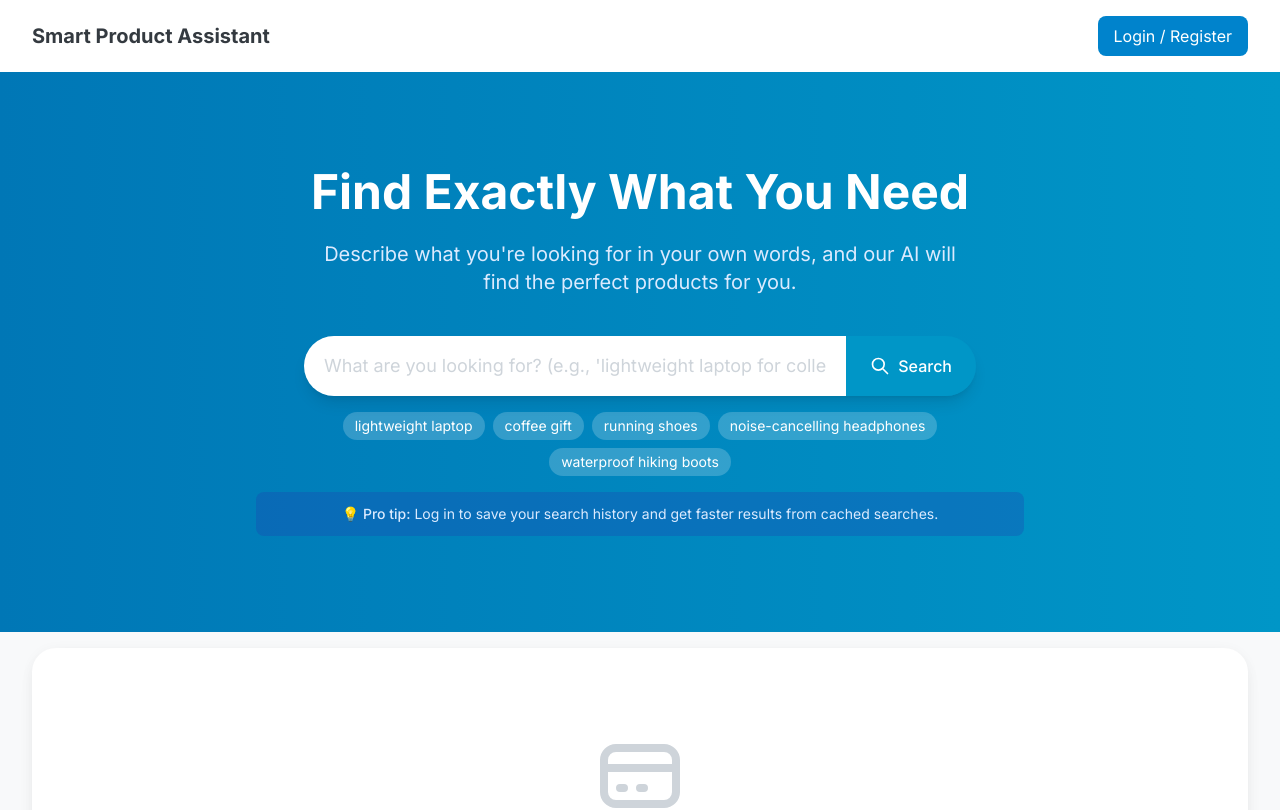
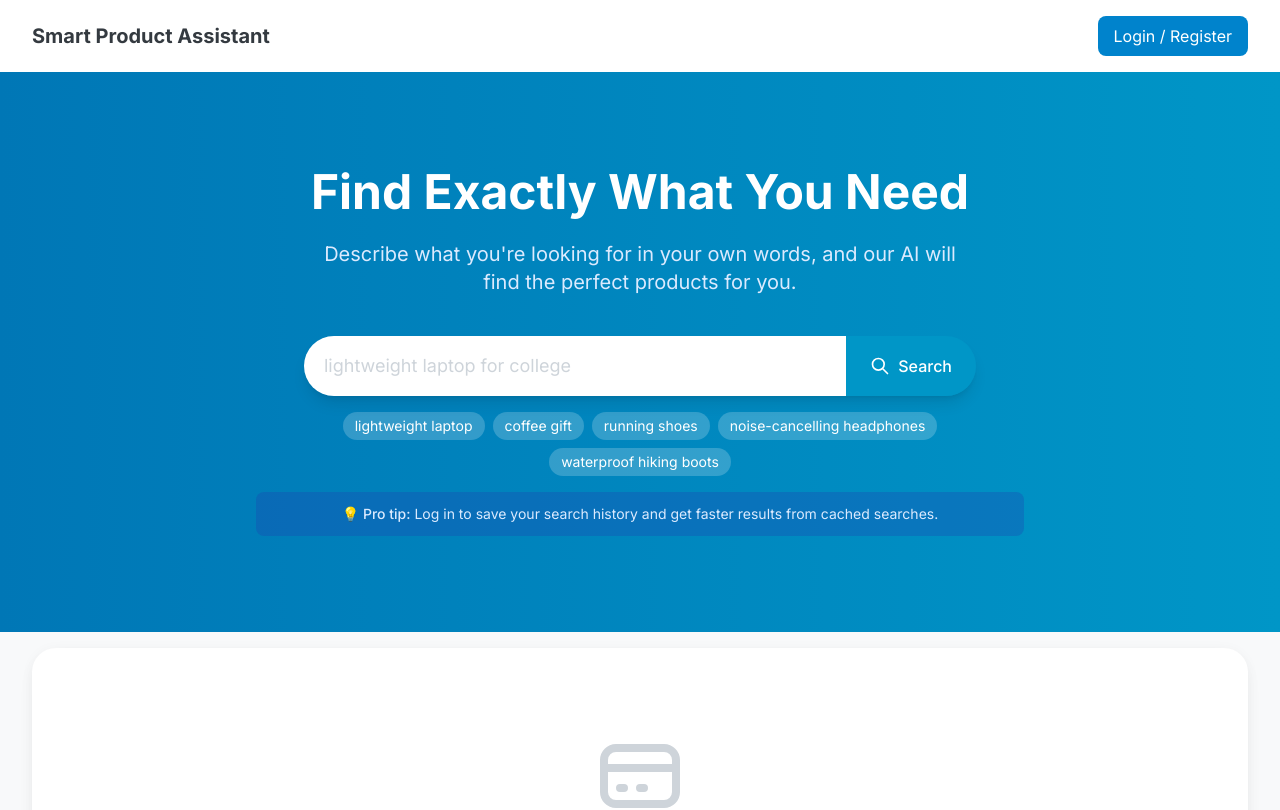
Before and after one commit to shivamgit0302/smart-product-assistant, a React (Create React App) app in the folder client/: page / in a window 1280 px wide. Shown: the top 810 px of the page. Built offline with nearby package versions, Linux system fonts and the light colour scheme; a web font is replaced by a local one.

Commit message:
Added character limit in the user query

```diff
--- a/client/src/components/SearchBar.jsx
+++ b/client/src/components/SearchBar.jsx
@@ -5,6 +5,7 @@ import { useState, useEffect, useRef } from "react";
 function SearchBar({ onSearch }) {
   const [query, setQuery] = useState("");
   const inputRef = useRef(null);
+  const MAX_QUERY_LENGTH = 150; // Set maximum query length to 150 characters
 
   // Focus the search input on component mount
   useEffect(() => {
@@ -13,31 +14,43 @@ function SearchBar({ onSearch }) {
     }
   }, []);
 
+  const handleQueryChange = (e) => {
+    const newQuery = e.target.value;
+    // Only update if the query is within the character limit
+    if (newQuery.length <= MAX_QUERY_LENGTH) {
+      setQuery(newQuery);
+    }
+  };
+
   const handleSubmit = (e) => {
     e.preventDefault();
-    if (query.trim()) {
+    if (query.trim() && query.length <= MAX_QUERY_LENGTH) {
       onSearch(query);
     }
   };
 
+  // Calculate remaining characters
+  const remainingChars = MAX_QUERY_LENGTH - query.length;
+  const isNearLimit = remainingChars <= 20;
+
   return (
     <div className="w-full max-w-2xl mx-auto">
-      <form
-        className="relative flex rounded-full overflow-hidden shadow-lg"
-        onSubmit={handleSubmit}
-      >
+      <form onSubmit={handleSubmit}>
+        <div className="relative flex rounded-full overflow-hidden shadow-lg">
           <input
             ref={inputRef}
             type="text"
-          placeholder="What are you looking for? (e.g., 'lightweight laptop for college')"
+            placeholder="lightweight laptop for college"
             value={query}
-          onChange={(e) => setQuery(e.target.value)}
+            onChange={handleQueryChange}
             className="flex-1 px-5 py-4 text-gray-700 bg-white border-none focus:outline-none text-lg"
             aria-label="Search products"
+            maxLength={MAX_QUERY_LENGTH} // HTML5 maxLength attribute as a fallback
           />
           <button
             type="submit"
             className="px-3 sm:px-6 py-4 bg-[#0096c7] text-white font-medium hover:bg-[#0077b6] focus:outline-none transition-colors whitespace-nowrap"
+            disabled={query.trim().length === 0}
           >
             <div className="flex items-center">
               <svg
@@ -57,6 +70,18 @@ function SearchBar({ onSearch }) {
               <span className="hidden sm:inline">Search</span>
             </div>
           </button>
+        </div>
+
+        {/* Character counter as plain text below the search bar */}
+        {query.length > 0 && (
+          <div
+            className={`text-right text-xs mt-2 px-2 ${
+              isNearLimit ? "text-amber-200 font-medium" : "text-blue-100"
+            }`}
+          >
+            {remainingChars} characters remaining
+          </div>
+        )}
       </form>
 
       {/* Quick suggestions */}
```
Lines whose indentation alone changed are shown as unchanged.
